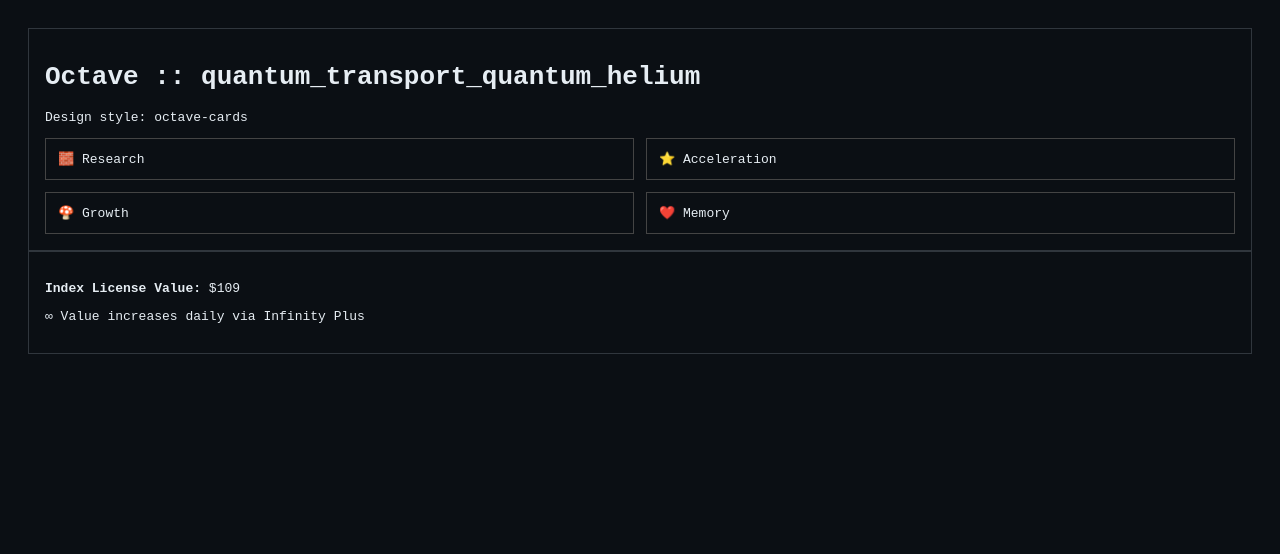
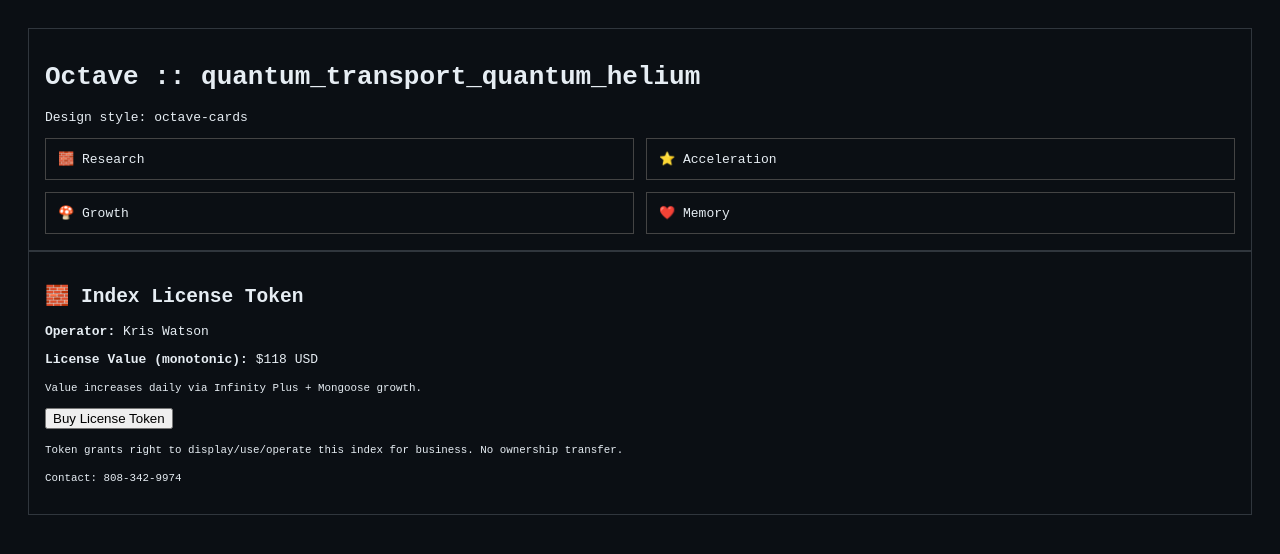
Before and after one commit to pewpi-infinity/quantum_transport_quantum_helium, a plain HTML site: page index.html in a window 1280 px wide. Drawn offline with Linux system fonts and the light colour scheme.

Commit message:
🧱 c13b0⁴ sweep + index growth → 118

```diff
--- a/index.html
+++ b/index.html
@@ -23,9 +23,17 @@ body{font-family:monospace;background:#0b0f14;color:#e6edf3;padding:20px}
 </div>
 </body>
 </html>
+
 <!-- INDEX_VALUE_START -->
 <div class="box">
-<p><strong>Index License Value:</strong> $109</p>
-<p>∞ Value increases daily via Infinity Plus</p>
+<h2>🧱 Index License Token</h2>
+<p><strong>Operator:</strong> Kris Watson</p>
+<p><strong>License Value (monotonic):</strong> $118 USD</p>
+<p><small>Value increases daily via Infinity Plus + Mongoose growth.</small></p>
+<form action="https://www.paypal.com/paypalme/marvaseater@gmail.com/118" method="get" target="_blank">
+  <button type="submit">Buy License Token</button>
+</form>
+<p><small>Token grants right to display/use/operate this index for business. No ownership transfer.</small></p>
+<p><small>Contact: 808-342-9974</small></p>
 </div>
 <!-- INDEX_VALUE_END -->
```
Also changed, not shown: index_value.json (+7 -3 lines), 2 other files.
